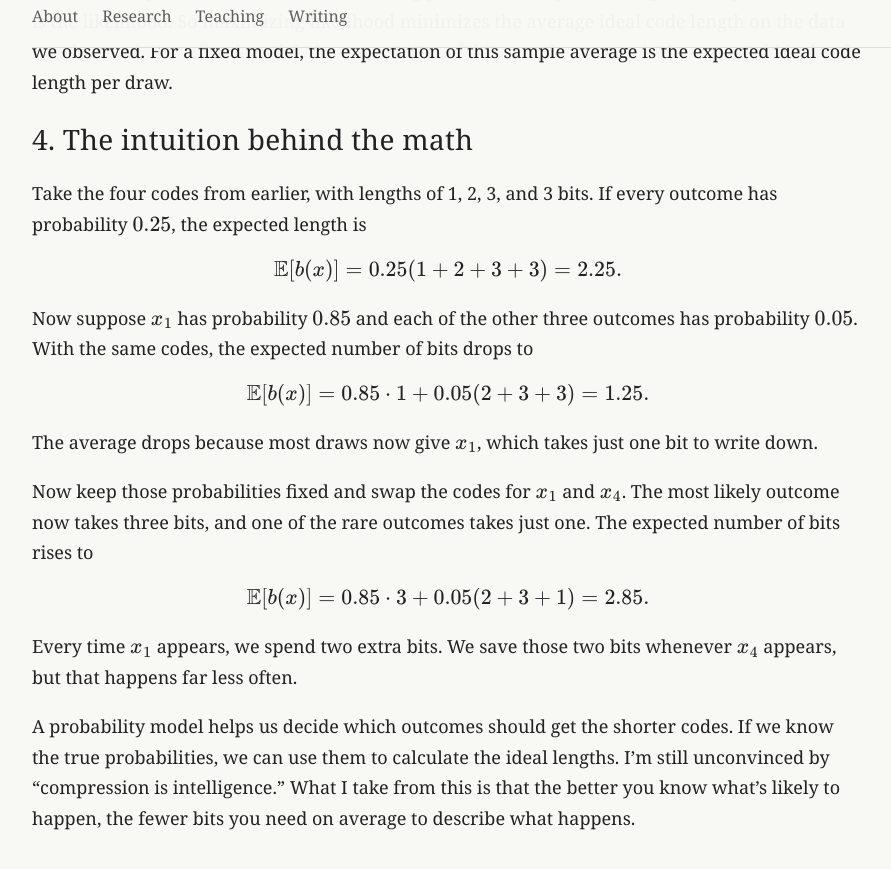
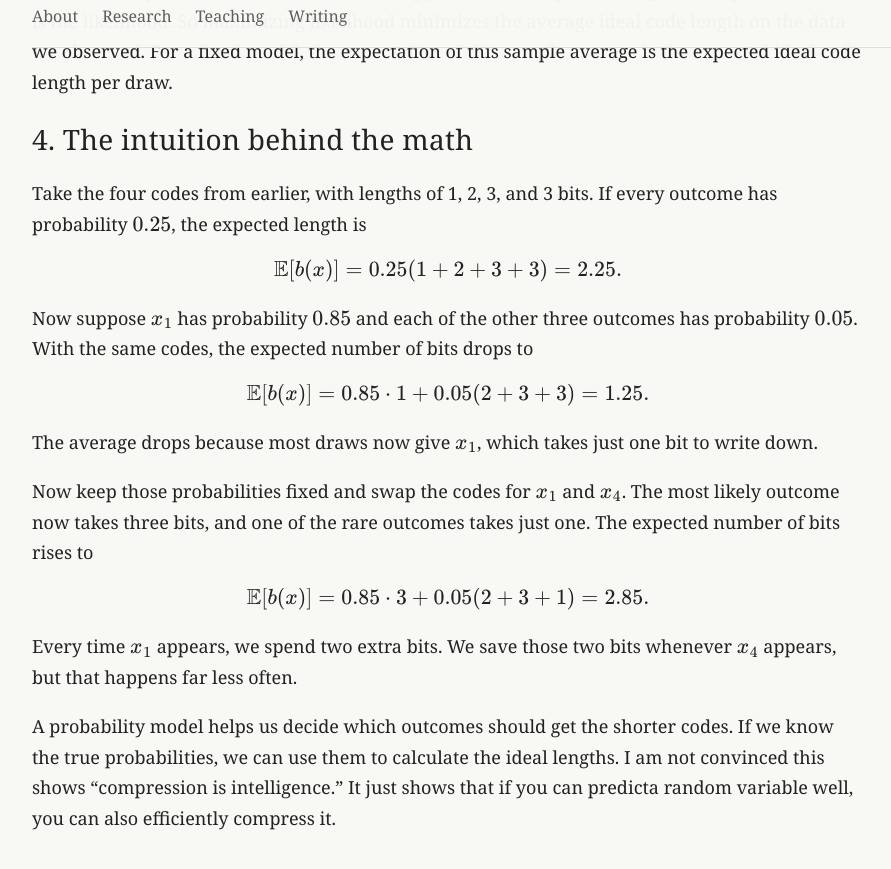
Before and after one commit to fholstege/fholstege.github.io, a Jekyll site: the page built from _writing/compression-and-maximum-likelihood.md, in a window 1280 px wide and 900 px high, scrolled down 4280 px. Shown: the top 869 px of the window, without its empty margins (138-1029 px from the left). Built offline with Jekyll 4.4.1, drawn with Linux system fonts in a browser that asks for light colours.

Commit message:
Update compression-and-maximum-likelihood.md

```diff
--- a/_writing/compression-and-maximum-likelihood.md
+++ b/_writing/compression-and-maximum-likelihood.md
@@ -166,4 +166,4 @@ $$
 Every time $x_1$ appears, we spend two extra bits. We save those two bits whenever $x_4$ appears, but that happens far less often.
 
 A probability model helps us decide which outcomes should get the shorter codes. If we know the true probabilities, we can use them to calculate the ideal lengths.
-I’m still unconvinced by “compression is intelligence.” What I take from this is that the better you know what’s likely to happen, the fewer bits you need on average to describe what happens.
+I am not convinced this shows “compression is intelligence.” It just shows that if you can predicta random variable well, you can also efficiently compress it.
```
